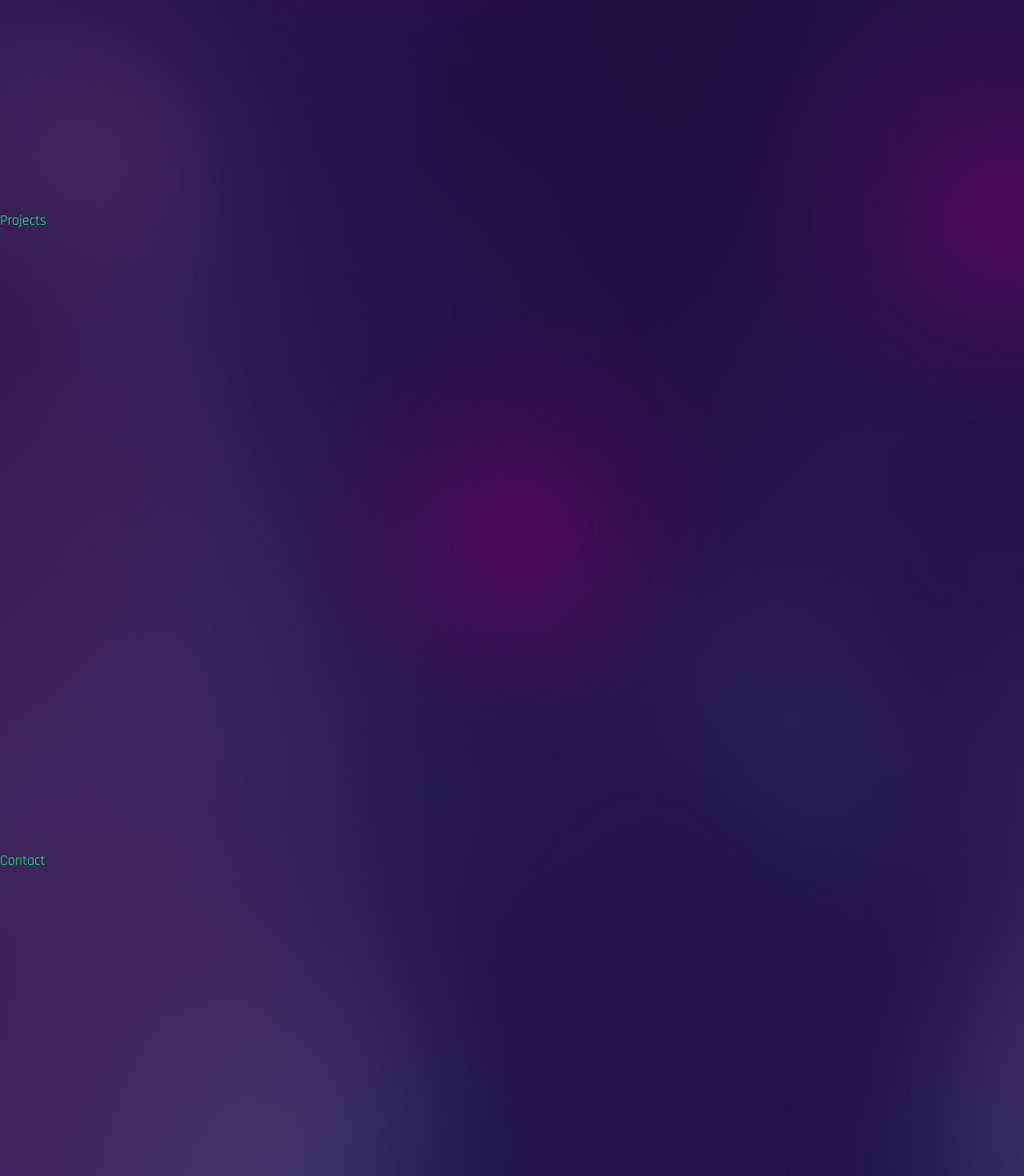
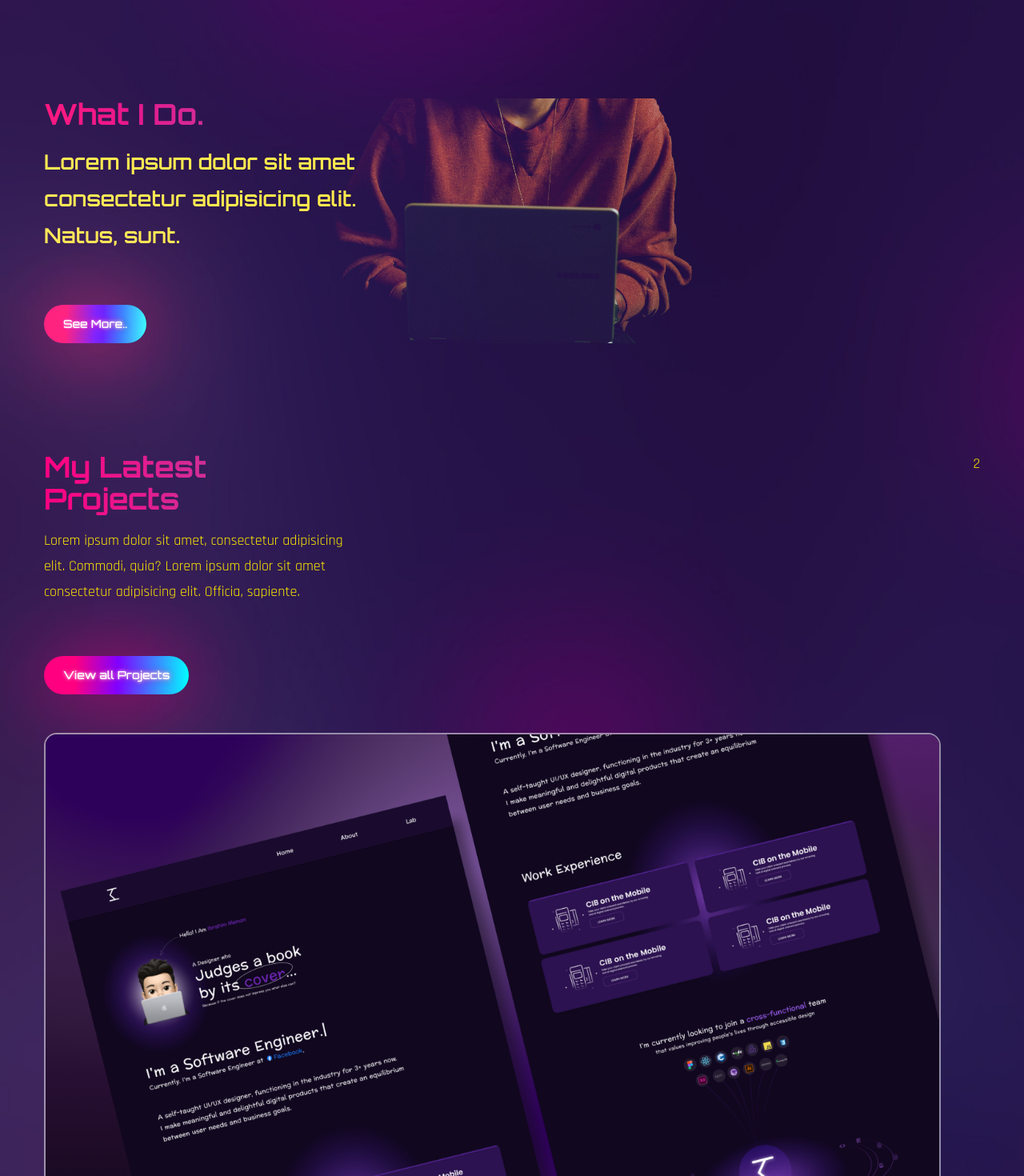
Before and after one commit to sujanae/portfolio-react, a React (Create React App) app: page / in a window 1280 px wide. Shown: the part 1660-3130 px from the top of the page at 80% size. Built offline with nearby package versions, Linux system fonts and the light colour scheme; the HTML template or start-up script is replaced by a standard one; a web font is replaced by a local one.

Commit message:
doing skills

```diff
--- a/src/App.js
+++ b/src/App.js
@@ -5,7 +5,7 @@ import Header from './components/Header';
 import Nav from './components/Nav';
 import About from './components/About';
 import Projects from './components/Projects';
-import Work from './components/Work';
+import Skills from './components/Skills';
 import Contact from './components/Contact';
 
 const App = () => {
@@ -15,6 +15,7 @@ const App = () => {
       <Banner />
       <Nav />
       <About />
+      <Skills/>
       <Projects />
       <Contact />
       <div className='h-[4000px]'></div>
--- a/src/components/Projects.js
+++ /dev/null
@@ -1,7 +0,0 @@
-import React from 'react';
-
-const Projects = () => {
-  return <div className='section' id='project'>Projects</div>;
-};
-
-export default Projects;
--- /dev/null
+++ b/src/components/Projects.jsx
@@ -0,0 +1,49 @@
+import React from 'react';
+import Img1 from '../assets/portfolio-img1.png';
+import Img2 from '../assets/portfolio-img2.png';
+import Img3 from '../assets/portfolio-img3.png';
+import {motion} from 'framer-motion'
+import {fadeIn} from '../variants'
+
+
+const Projects = () => {
+  return (
+    <section className='section' id='project'>
+      <div className='container mx-auto'>
+        <div className='flex flex-col lg:flex-row gap-x-10'>
+          <div className='flex-1 flex flex-col gap-y-12 mb-10 lg:mb-10'>
+            {/* text */}
+            <div>
+              <h2 className='text-4xl font-bold text-gradient mb-4'>My Latest <br />
+              Projects
+              </h2>
+              <p className='max-w-sm mb-16'>Lorem ipsum dolor sit amet, consectetur adipisicing elit. Commodi, quia?
+                Lorem ipsum dolor sit amet consectetur adipisicing elit. Officia, sapiente.
+                </p>
+                <button className='btn btn-sm'>View all Projects</button>
+            </div>
+            {/* images */}
+            <div className='group relative overflow-hidden border-2 border-white/50 rounded-2xl'>
+              {/* overlay */}
+              <div className='group-hover:bg-black/70 w-full h-full absolute z-40 transition-all duration-300'></div>
+              {/* img */}
+              <img className='group-hover:scale-125 group-hover:rotate-3 group-hover:translate-x-3 group-hover:translate-y-3 transition-all duration-500' src={Img1} alt="" />
+              {/* pretitle */}
+              <div className='absolute -bottom-full left-12 group-hover:bottom-24 transition-all duration-500 z-50 text-2xl '>
+               <span className='text-gradient'>UI/UX Design</span>
+                </div>
+              {/* title */}
+              <div className='absolute -bottom-full left-12 group-hover:bottom-14 transition-all duration-700 z-50 text-2xl'>
+                <span className='text-3xl text-white'>Project Title</span>
+              </div>
+            </div>
+          </div>
+          <div>2</div>
+        </div>
+      </div>
+    </section>
+
+  );
+};
+
+export default Projects;
--- /dev/null
+++ b/src/components/Skills.jsx
@@ -0,0 +1,44 @@
+import React from 'react';
+import {motion} from 'framer-motion'
+import {fadeIn} from '../variants'
+
+
+const skills =[
+  {
+    name:'UI/UX Design',
+    description: 'Lorem ipsum dolor sit amet consectetur adipisicing elit. Iure enim ea debitis, inventore excepturi numquam animi deserunt. Itaque, saepe ab.',
+    link: 'Learn more'
+  },
+  {
+    name:'App Development',
+    description: 'Lorem ipsum dolor sit amet consectetur adipisicing elit. Iure enim ea debitis, inventore excepturi numquam animi deserunt. Itaque, saepe ab.',
+    link: 'Learn more'
+  },
+  {
+    name:'Front-End Development',
+    description: 'Lorem ipsum dolor sit amet consectetur adipisicing elit. Iure enim ea debitis, inventore excepturi numquam animi deserunt. Itaque, saepe ab.',
+    link: 'Learn more'
+  },
+]
+const Skills = () => {
+  return (
+  <div className='section' id='project'>
+    <div className="container mx-auto">
+      <div className='flex flex-col lg:flex-row '>
+        {/* text ND IMAGE  */}
+        <div className='flex-1 lg:bg-services lg:bg-bottom bg-no-repeat mix-blend-lighten mb-12 lg:mb-0'>
+          <h2 className='text-4xl font-bold text-gradient mb-4'>
+            What I Do.
+          </h2>
+          <h3 className='h3 max-w-[455px] mb-16'>Lorem ipsum dolor sit amet consectetur adipisicing elit. Natus, sunt.</h3>
+          <button className='btn btn-sm'>See More..</button>
+        </div>
+      </div>
+    </div>
+
+  </div>
+
+  );
+};
+
+export default Skills;
--- a/src/components/Work.js
+++ /dev/null
@@ -1,7 +0,0 @@
-import React from 'react';
-
-const Work = () => {
-  return <div className='section' id='project'>Projects</div>;
-};
-
-export default Work;
--- a/src/index.css
+++ b/src/index.css
@@ -45,7 +45,7 @@
   body {
     @apply font-secondary text-lg leading-8 text-white;
     background: radial-gradient(circle, #0a0a0a, #050505, #000);
-    color: #00ff80;
+    color: #ffea00;
   }
   .h2 {
     @apply font-primary text-[32px] mb-6 tracking-[10%] uppercase;
```
